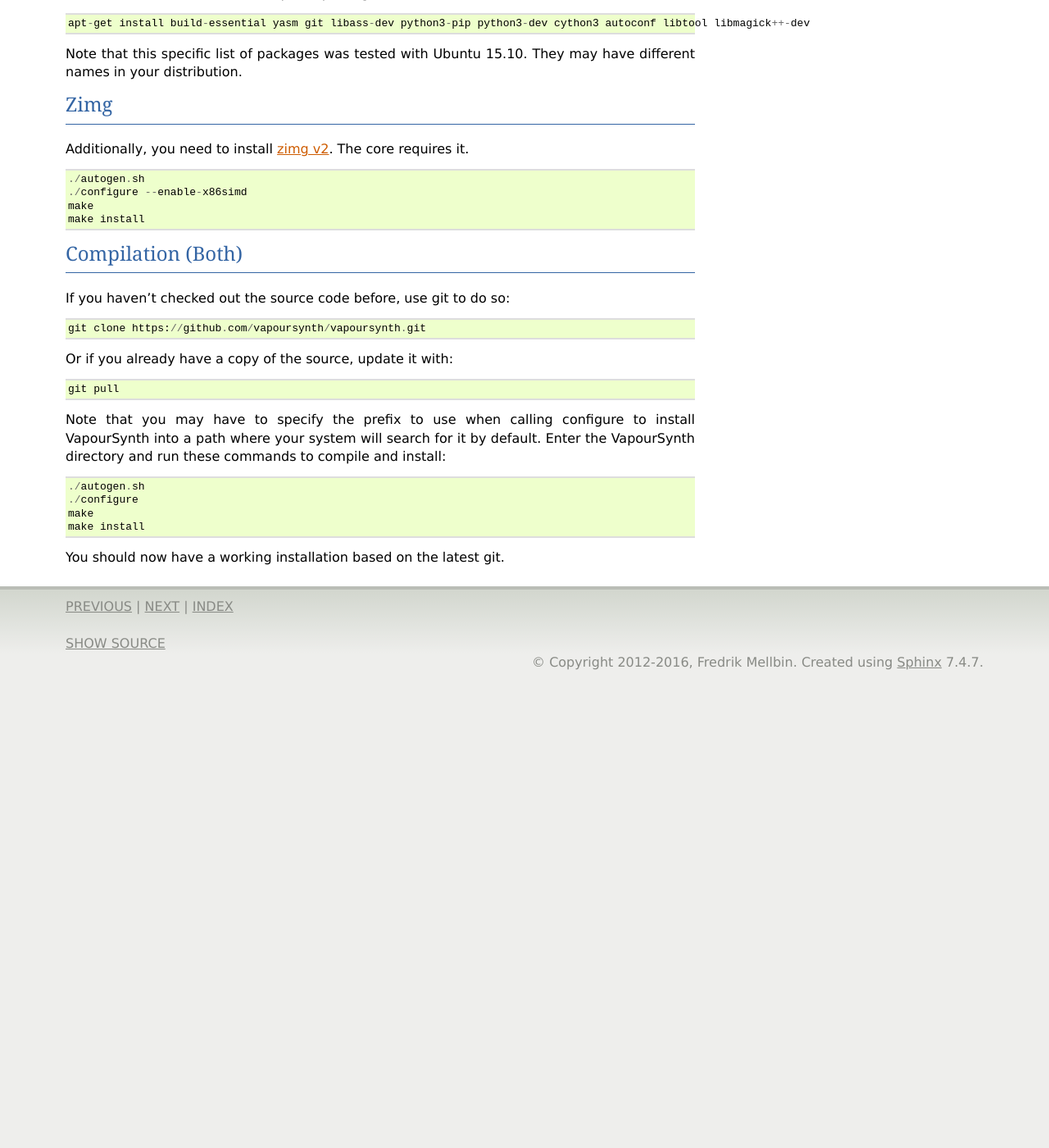
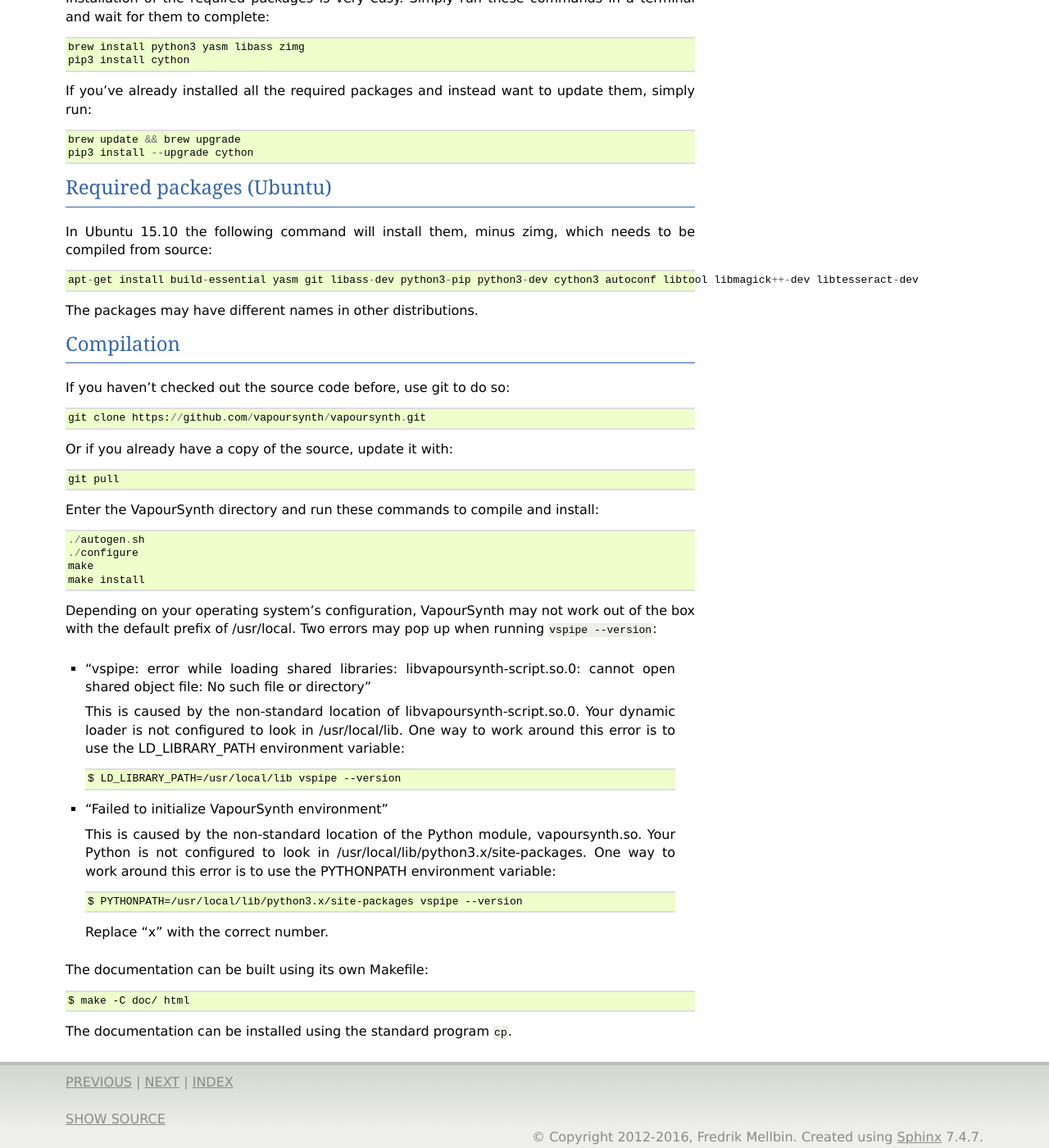
Before and after one commit to vapoursynth/vapoursynth, a Sphinx documentation site: the page built from doc/installation.rst, in a window 1280 px wide and 1400 px high, scrolled down 2155 px. Shown: the whole window at 82% size. Built offline with Sphinx 7.4.7, drawn with Linux system fonts in a browser that asks for light colours; formulas are drawn with MathJax 3; before the commit the page ends 2984 px from its top, so only the background shows below that; some of the changed text lies outside the part shown.

Commit message:
doc: Merge INSTALL into doc/installation.rst

```diff
--- a/doc/installation.rst
+++ b/doc/installation.rst
@@ -60,7 +60,7 @@
 Linux Installation from Packages
 ================================
 
-Several disitribution have existing packages
+Several distributions have packages:
 
    * `Ubuntu <https://launchpad.net/~djcj/+archive/ubuntu/vapoursynth>`_  -- PPA
    * `Gentoo <https://github.com/4re/vapoursynth-portage>`_  -- Portage overlay and instructions
@@ -69,24 +69,45 @@
 Linux and OS X Compilation Instructions
 =======================================
 
-Note: **any version of Python 3 will do.** A specific version is only required when using the official Windows binaries.
+These are the requirements:
+   * Autoconf, Automake, and Libtool, probably recent versions
 
-This is a simple guide for compiling VapourSynth on OS X or Linux Mint (or any other Ubuntu derivative) for those who are a bit lazy.
-It's been tested on a clean install of OS X 10.10 and Linux Mint 17.1 and compiles all parts except the OCR and ImageMagick filters.
+   * GCC 4.8 or newer, or Clang
+
+   * Yasm
+
+   * `Zimg v2 <https://github.com/sekrit-twc/zimg/releases>`_
+
+   * Python 3
+
+   * Cython installed in your Python 3 environment
+
+   * Sphinx for the documentation (optional)
+
+   * libass for the Assvapour plugin (optional)
+
+   * ImageMagick 6.9.?.? for the Imwri plugin (optional)
+
+   * Tesseract 3 for the OCR plugin (optional)
+
+Note: **any version of Python 3 will do.** A specific version is only
+required when using the official Windows binaries.
 
 Required packages (OS X)
-#########################
+########################
 
 First download and install the prerequisites:
    * Xcode -- Available from the AppStore
    * `Homebrew <http://brew.sh/>`_ -- A package manager
 
-Installation of the required packages is very easy. Simply run these commands in a terminal and wait for them to complete::
+Installation of the required packages is very easy. Simply run these
+commands in a terminal and wait for them to complete::
 
-   brew install python3 yasm libass
+   brew install python3 yasm libass zimg
    pip3 install cython
 
-If you've already installed all the required packages and instead want to update them, simply run::
+If you've already installed all the required packages and instead want
+to update them, simply run::
 
    brew update && brew upgrade
    pip3 install --upgrade cython
@@ -94,26 +115,15 @@
 Required packages (Ubuntu)
 ##########################
 
-First download and install the required packages::
+In Ubuntu 15.10 the following command will install them, minus zimg,
+which needs to be compiled from source::
 
-   apt-get install build-essential yasm git libass-dev python3-pip python3-dev cython3 autoconf libtool libmagick++-dev
+   apt-get install build-essential yasm git libass-dev python3-pip python3-dev cython3 autoconf libtool libmagick++-dev libtesseract-dev
 
-Note that this specific list of packages was tested with Ubuntu 15.10. They may have different names in your distribution.
+The packages may have different names in other distributions.
 
-Zimg
-####
-
-Additionally, you need to install `zimg v2 <https://github.com/sekrit-twc/zimg/releases>`_. The core requires it.
-
-::
-
-   ./autogen.sh
-   ./configure --enable-x86simd
-   make
-   make install
-
-Compilation (Both)
-##################
+Compilation
+###########
 
 If you haven't checked out the source code before, use git to do so::
 
@@ -123,7 +133,6 @@
 
    git pull
 
-Note that you may have to specify the prefix to use when calling configure to install VapourSynth into a path where your system will search for it by default.
 Enter the VapourSynth directory and run these commands to compile and install::
 
    ./autogen.sh
@@ -131,4 +140,34 @@
    make
    make install
 
-You should now have a working installation based on the latest git.
+Depending on your operating system's configuration, VapourSynth may not
+work out of the box with the default prefix of /usr/local. Two errors
+may pop up when running ``vspipe --version``:
+
+* "vspipe: error while loading shared libraries: libvapoursynth-script.so.0:
+  cannot open shared object file: No such file or directory"
+
+  This is caused by the non-standard location of libvapoursynth-script.so.0.
+  Your dynamic loader is not configured to look in /usr/local/lib. One
+  way to work around this error is to use the LD_LIBRARY_PATH environment
+  variable::
+
+     $ LD_LIBRARY_PATH=/usr/local/lib vspipe --version
+
+* "Failed to initialize VapourSynth environment"
+
+  This is caused by the non-standard location of the Python module,
+  vapoursynth.so. Your Python is not configured to look in
+  /usr/local/lib/python3.x/site-packages. One way to work around this
+  error is to use the PYTHONPATH environment variable::
+
+     $ PYTHONPATH=/usr/local/lib/python3.x/site-packages vspipe --version
+
+  Replace "x" with the correct number.
+
+
+The documentation can be built using its own Makefile::
+
+   $ make -C doc/ html
+
+The documentation can be installed using the standard program ``cp``.
```
Also changed, not shown: 1 other file.
